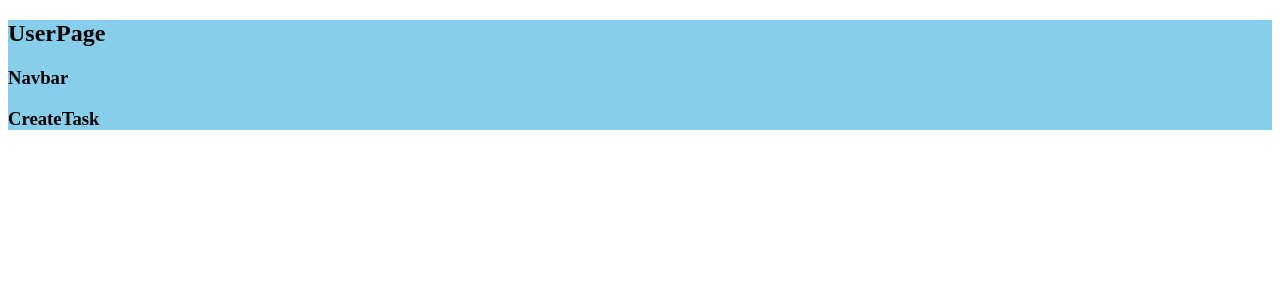
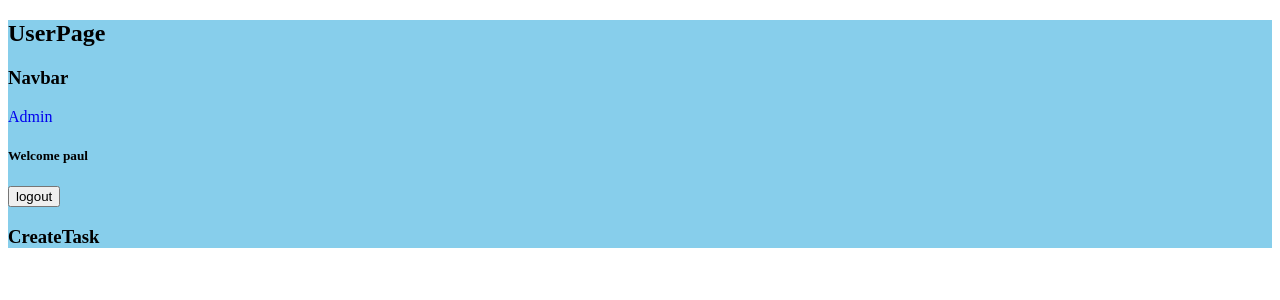
Before and after one commit to fortunekenny/wintask-frontend, a React (Vite) app: page /userpage in a window 1280 px wide. Shown: the top 300 px of the page. Built offline with nearby package versions, Linux system fonts and the light colour scheme.

Commit message:
userpage

```diff
--- /dev/null
+++ b/src/components/LogoutComponent.jsx
@@ -0,0 +1,22 @@
+import { styled } from "styled-components";
+import { useUserContext } from "../pages/UserPage";
+// import { useState } from "react";
+
+const LogoutComponent = () => {
+  //   const [showLogout, setShowLogout] = useState(false);
+  const { logoutUser } = useUserContext();
+
+  return (
+    <Wrapper>
+      <button type="button" onClick={logoutUser}>
+        logout
+      </button>
+    </Wrapper>
+  );
+};
+
+const Wrapper = styled.div`
+  background: skyblue;
+`;
+
+export default LogoutComponent;
--- a/src/components/Navbar.jsx
+++ b/src/components/Navbar.jsx
@@ -1,15 +1,39 @@
+import { NavLink } from "react-router-dom";
+import { useUserContext } from "../pages/UserPage";
 import { styled } from "styled-components";
+import LogoutComponent from "./LogoutComponent";
 
 const Navbar = () => {
+  const { user } = useUserContext();
   return (
     <Wrapper>
       <h3>Navbar</h3>
+      <NavLink
+        to="/userpage/admin"
+        className={user.role === "founder" ? "showadmin" : "adminlink"}
+      >
+        Admin
+      </NavLink>
+      <div>
+        <h5 className="">
+          <span>Welcome</span> {user.name}
+        </h5>
+        <LogoutComponent />
+      </div>
     </Wrapper>
   );
 };
 
 const Wrapper = styled.div`
   background: skyblue;
+
+  .adminlink {
+    visibility: hidden;
+  }
+  .showadmin {
+    text-decoration: none;
+    visibility: visible;
+  }
 `;
 
 export default Navbar;
--- a/src/components/index.js
+++ b/src/components/index.js
@@ -1,2 +1,3 @@
 export { default as FormRow } from "./FormRow";
 export { default as Navbar } from "./Navbar";
+export { default as LogoutComponent } from "./LogoutComponent";
--- a/src/pages/Admin.jsx
+++ b/src/pages/Admin.jsx
@@ -3,7 +3,6 @@ import { useUserContext } from "./UserPage";
 
 const Admin = () => {
   const data = useUserContext();
-  console.log(data);
 
   return (
     <Wrapper>
--- a/src/pages/UserPage.jsx
+++ b/src/pages/UserPage.jsx
@@ -7,9 +7,9 @@ const UserContext = createContext();
 
 const UserPage = () => {
   //temp
-  const user = { name: "paul" };
+  const user = { name: "paul", role: "founder" };
 
-  const [showAdmin, setShowAdmin] = useState(false);
+  //   const [showAdmin, setShowAdmin] = useState(false);
   // const [isDarkTheme, setIsDarkTheme] = useState(false);
   //   const toggleDarkTheme = () => {
   //     console.log("toggle dark theme");
@@ -19,7 +19,7 @@ const UserPage = () => {
   };
 
   return (
-    <UserContext.Provider value={{ user, showAdmin, setShowAdmin, logoutUser }}>
+    <UserContext.Provider value={{ user, logoutUser }}>
       <Wrapper>
         <h2>UserPage</h2>
         <div>
```
